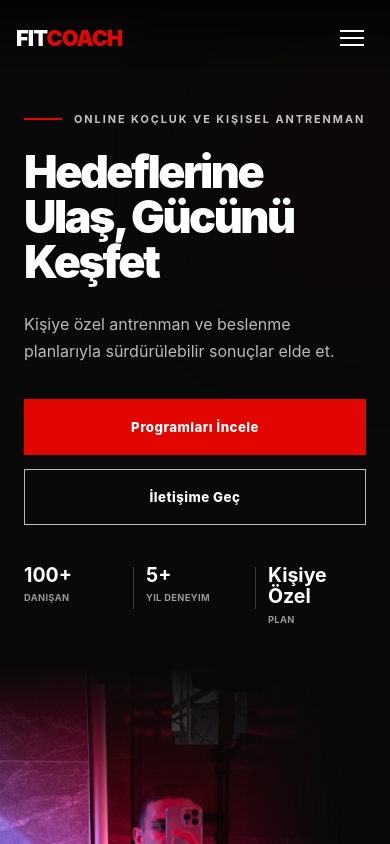
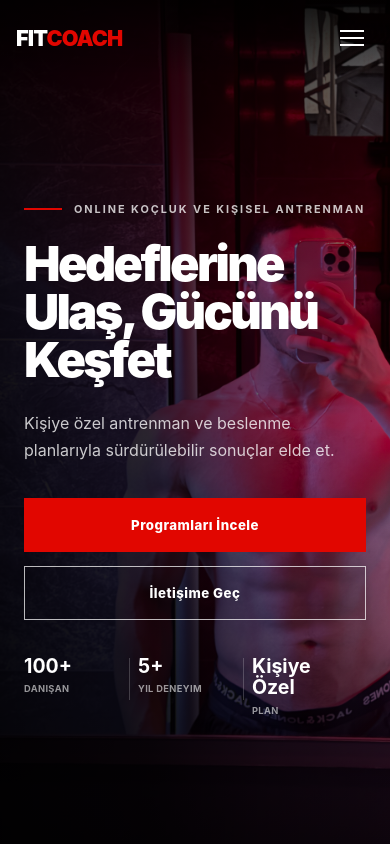
Before and after one commit to yigityilmaz16/pt-website, a React (Vite) app: page / in a window 390 px wide. Shown: the top 844 px of the page. Built offline with nearby package versions, Linux system fonts and the light colour scheme.

Commit message:
style: improve mobile hero layout

```diff
--- a/src/App.css
+++ b/src/App.css
@@ -719,7 +719,7 @@
 
 .hero h1 {
   max-width: 660px;
-  font-size: clamp(3rem, 5.4vw, 5.15rem);
+  font-size: clamp(3rem, 5.2vw, 5rem);
   line-height: 1;
   letter-spacing: -0.055em;
   text-transform: none;
@@ -999,56 +999,109 @@
 
 @media (max-width: 760px) {
   .hero {
-    padding: 112px 0 0;
+    min-height: 100svh;
+    padding: 0;
+    align-items: stretch;
+    background: #090909;
   }
 
   .hero__layout {
-    grid-template-columns: 1fr;
-    gap: 42px;
+    position: relative;
+    min-height: 100svh;
+    padding: 108px 0 34px;
+    display: flex;
+    align-items: center;
   }
 
   .hero__content {
+    width: 100%;
     padding-right: 0;
   }
 
+  .hero h1 {
+    max-width: 10ch;
+    font-size: clamp(2.65rem, 12.5vw, 4.1rem);
+    line-height: 0.98;
+  }
+
+  .hero__description {
+    max-width: 34rem;
+    color: rgba(255, 255, 255, 0.78);
+  }
+
+  .hero__actions {
+    width: min(100%, 430px);
+    display: grid;
+    grid-template-columns: 1fr;
+  }
+
+  .hero__actions .button {
+    width: 100%;
+    min-height: 54px;
+  }
+
+  .hero__stats {
+    width: min(100%, 430px);
+    justify-content: initial;
+    gap: 0;
+    margin-top: 36px;
+    display: grid;
+    grid-template-columns: repeat(3, minmax(0, 1fr));
+  }
+
+  .hero__stat {
+    min-width: 0;
+    padding-right: 10px;
+  }
+
+  .hero__stat:not(:last-child)::after {
+    right: 8px;
+  }
+
   .hero__visual {
-    width: calc(100% + 32px);
-    min-height: 520px;
-    margin-left: -16px;
+    position: absolute;
+    z-index: 0;
+    top: 0;
+    bottom: 0;
+    left: 50%;
+    width: 100vw;
+    min-height: 100%;
+    margin: 0;
+    transform: translateX(-50%);
+    pointer-events: none;
   }
 
   .hero__image-frame {
-    position: relative;
-    right: auto;
-    height: min(126vw, 620px);
+    position: absolute;
+    inset: 0;
+    width: 100%;
+    height: 100%;
+    overflow: hidden;
   }
 
   .hero__image-frame img {
-    -webkit-mask-image: linear-gradient(
-      90deg,
-      #000 0%,
-      #000 68%,
-      transparent 100%
-    );
-    mask-image: linear-gradient(
-      90deg,
-      #000 0%,
-      #000 68%,
-      transparent 100%
-    );
+    object-fit: cover;
+    object-position: left center;
+    -webkit-mask-image: none;
+    mask-image: none;
   }
 
   .hero__image-shade {
+    inset: 0;
     background:
       linear-gradient(
-        270deg,
-        #090909 0%,
-        rgba(9, 9, 9, 0.94) 8%,
-        rgba(9, 9, 9, 0.72) 20%,
-        rgba(9, 9, 9, 0.3) 42%,
-        transparent 68%
+        90deg,
+        rgba(0, 0, 0, 0.9) 0%,
+        rgba(0, 0, 0, 0.78) 38%,
+        rgba(0, 0, 0, 0.48) 68%,
+        rgba(0, 0, 0, 0.25) 100%
       ),
-      linear-gradient(180deg, #090909 0%, rgba(9, 9, 9, 0.74) 12%, transparent 36%),
-      linear-gradient(0deg, rgba(9, 9, 9, 0.32), transparent 38%);
+      linear-gradient(
+        180deg,
+        rgba(0, 0, 0, 0.62) 0%,
+        rgba(0, 0, 0, 0.14) 30%,
+        rgba(0, 0, 0, 0.2) 64%,
+        rgba(0, 0, 0, 0.74) 100%
+      );
   }
 }
```
